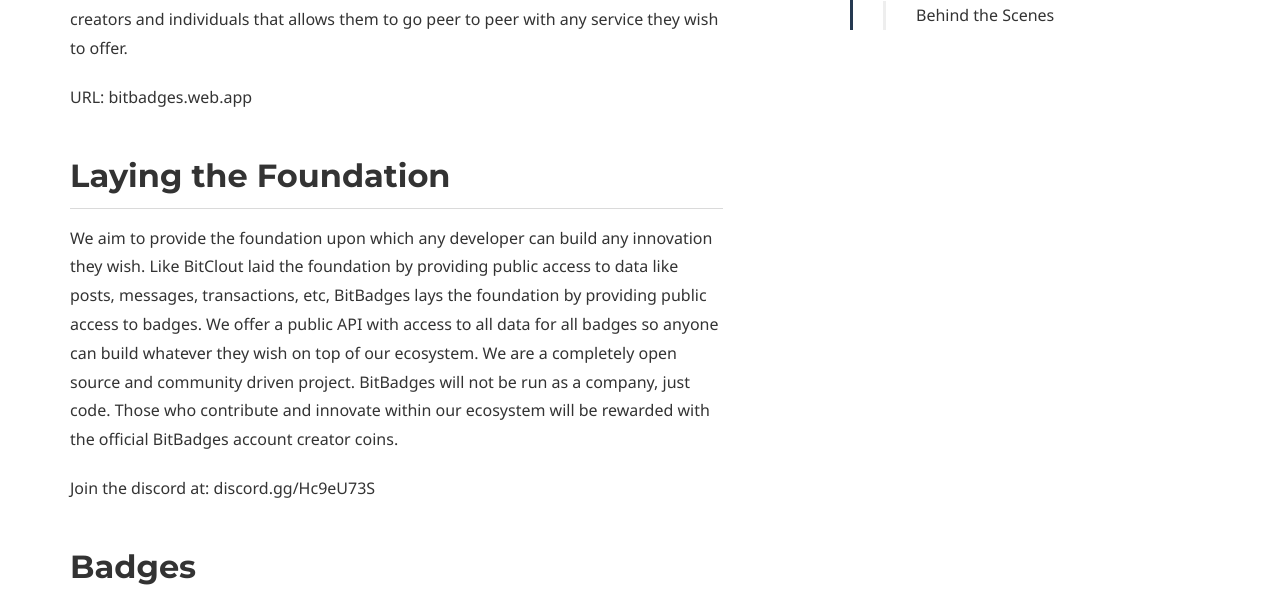
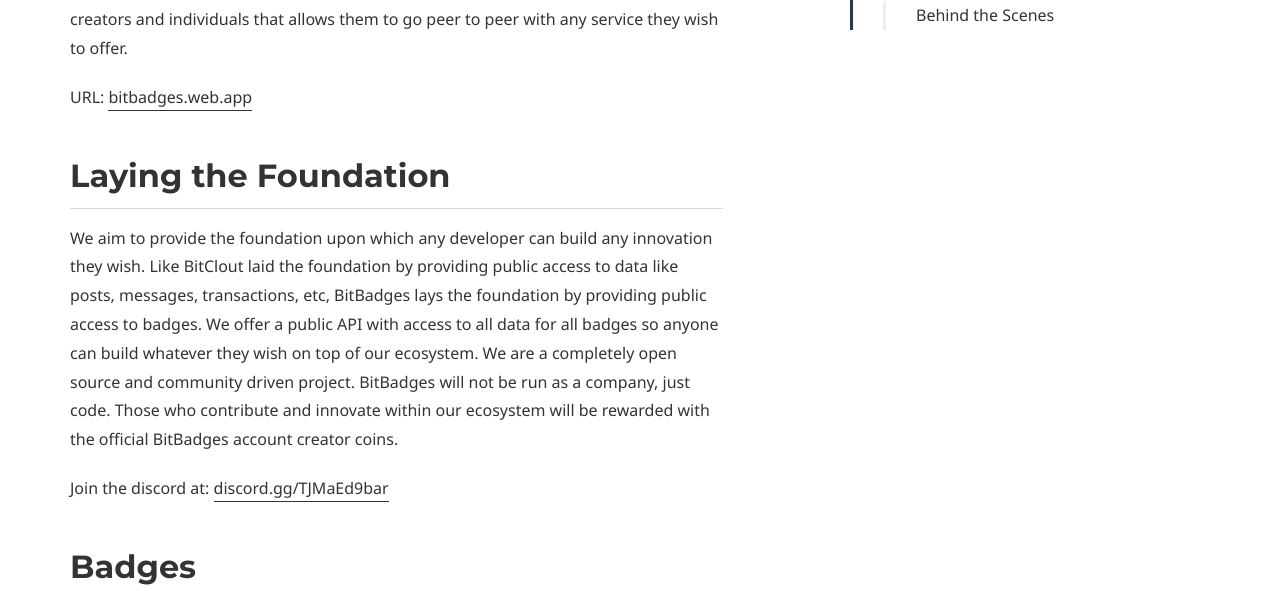
Before and after one commit to BitBadges/bitbadges.github.io, a Jekyll site: the page built from about.md, in a window 1280 px wide and 900 px high, scrolled down 817 px. Shown: the part 174-765 px from the top of the window. Built offline with Jekyll 4.4.1, drawn with Linux system fonts in a browser that asks for light colours; some web fonts are replaced.

Commit message:
Update about.md

```diff
--- a/about.md
+++ b/about.md
@@ -33,13 +33,13 @@ BitBadges is an open source, community driven platform where BitClout users can
 ## Our Goal
 BitBadges aims to help tie together social identity and NFT ownership on the internet through BitClout and the use of blockchain technology. We want to give a platform to creators and individuals that allows them to go peer to peer with any service they wish to offer.
 
-URL: bitbadges.web.app
+URL: [bitbadges.web.app](https://bitbadges.web.app/)
 
 ## Laying the Foundation
 We aim to provide the foundation upon which any developer can build any innovation they wish. Like BitClout laid the foundation by providing public access to data like posts, messages, transactions, etc, BitBadges lays the foundation by providing public access to badges. We offer a public API with access to all data for all badges so anyone can build whatever they wish on top of our ecosystem.
 We are a completely open source and community driven project. BitBadges will not be run as a company, just code. Those who contribute and innovate within our ecosystem will be rewarded with the official BitBadges account creator coins.
 
-Join the discord at: discord.gg/Hc9eU73S
+Join the discord at: [discord.gg/TJMaEd9bar](discord.gg/TJMaEd9bar)
 
 ## Badges
 There are three main parts to BitBadges: issuing badges to others, advertising your badges, and showcasing the badges you have earned!
```
